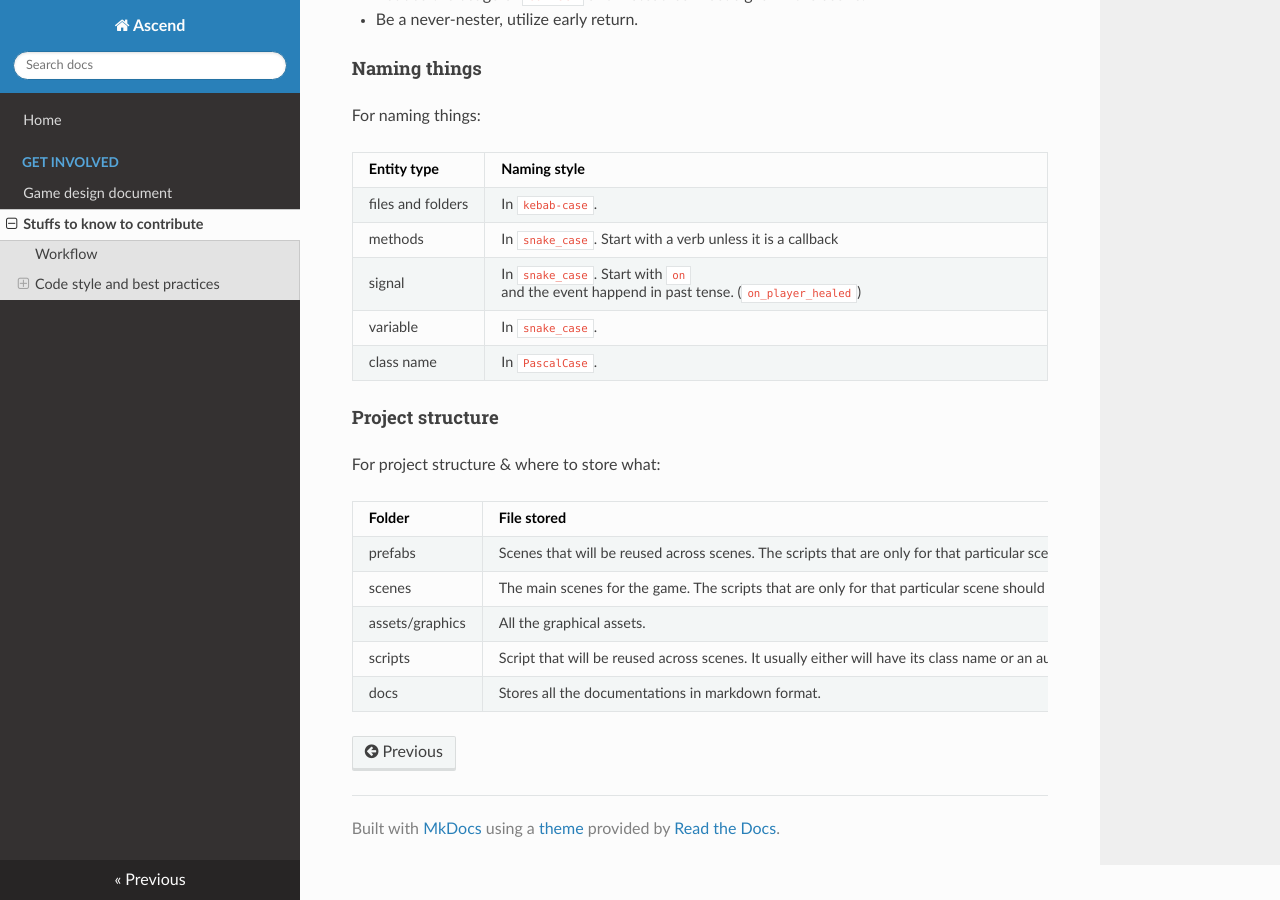
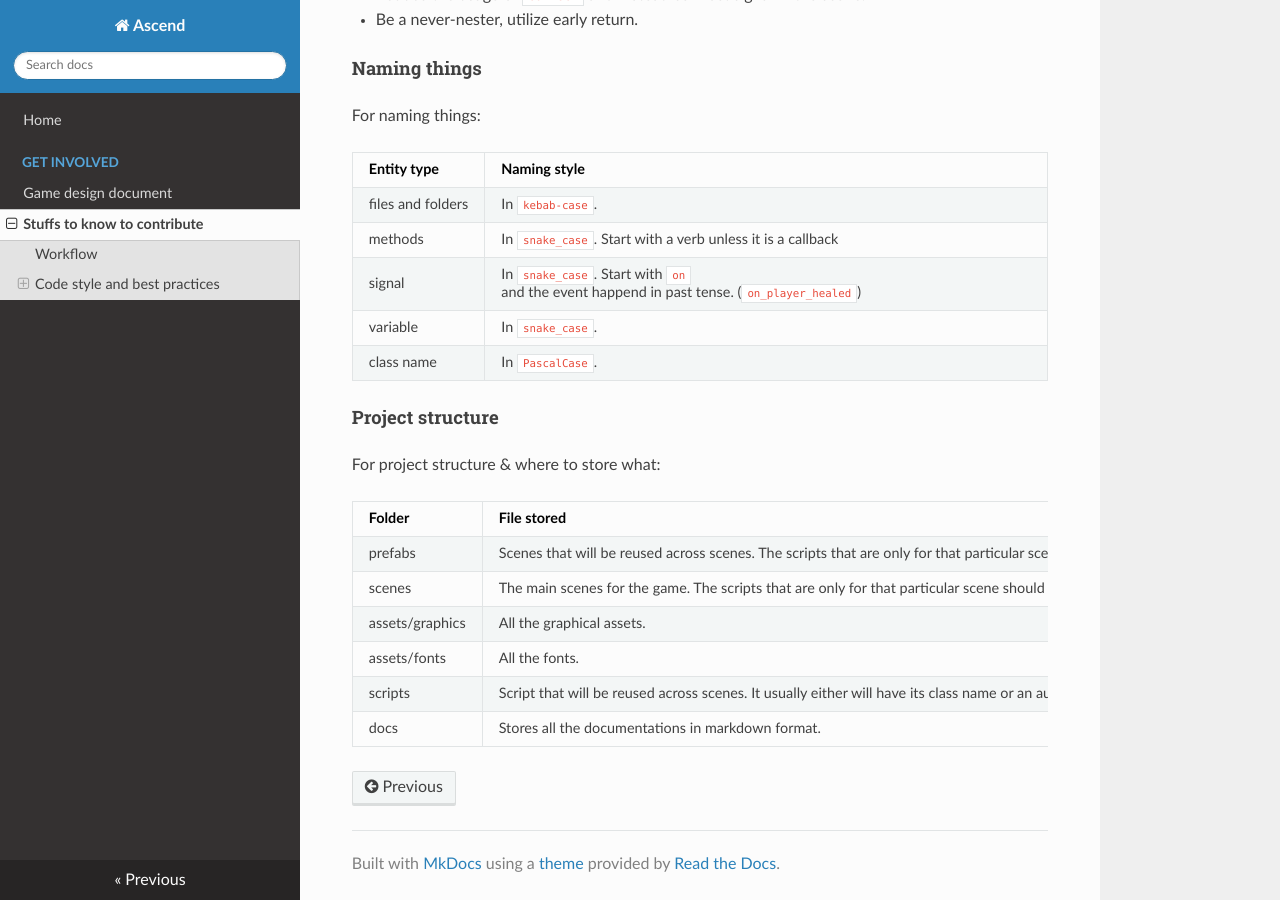
Before and after one commit to RechieKho/ascend, an MkDocs documentation site: the page built from docs/contribute.md, in a window 1280 px wide and 900 px high, scrolled down 759 px. Built offline with MkDocs 1.6.1, drawn with Linux system fonts in a browser that asks for light colours; nearby versions of some CDN libraries.

Commit message:
Add Quicksand font.

```diff
--- a/docs/contribute.md
+++ b/docs/contribute.md
@@ -40,5 +40,6 @@ For project structure & where to store what:
 | prefabs | Scenes that will be reused across scenes. The scripts that are only for that particular scene should be stored together. |
 | scenes | The main scenes for the game. The scripts that are only for that particular scene should be stored together. |
 | assets/graphics | All the graphical assets. |
+| assets/fonts | All the fonts. |
 | scripts | Script that will be reused across scenes. It usually either will have its class name or an autoload. |
 | docs | Stores all the documentations in markdown format. |
```
Also changed, not shown: assets/fonts/Quicksand/Quicksand-VariableFont_wght.ttf (added), assets/fonts/Quicksand/static/Quicksand-Bold.ttf (added), assets/fonts/Quicksand/static/Quicksand-Light.ttf (added), assets/fonts/Quicksand/static/Quicksand-Medium.ttf (added), assets/fonts/Quicksand/static/Quicksand-Regular.ttf (added), assets/fonts/Quicksand/static/Quicksand-SemiBold.ttf (added), 2 other files.
